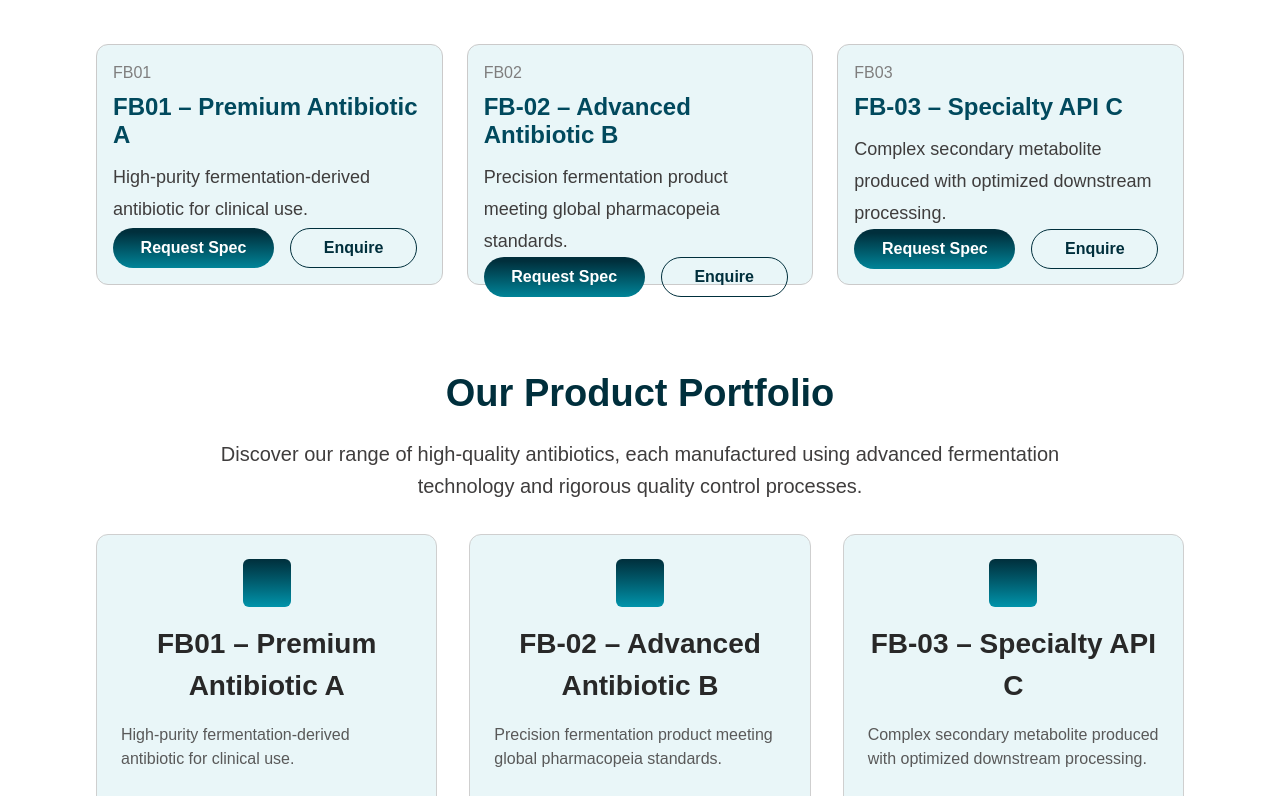
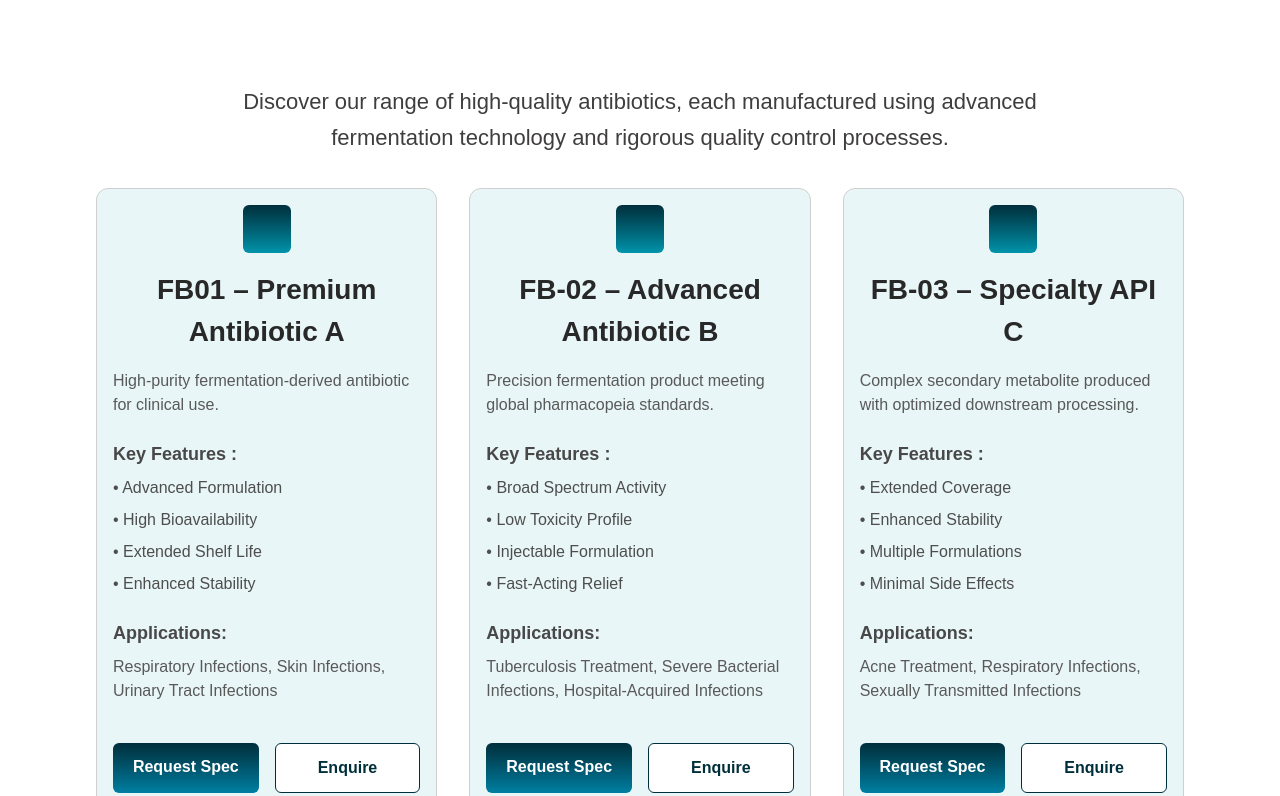
Before and after one commit to koushikamboru/fermac-bio_web, a Next.js app: page /products in a window 1280 px wide. Shown: the part 284-1080 px from the top of the page. Built offline with nearby package versions, Linux system fonts and the light colour scheme.

Commit message:
Refactor Products and ProductsIntro components to streamline product display and enhance user navigation

```diff
--- a/src/components/Products.tsx
+++ b/src/components/Products.tsx
@@ -50,36 +50,19 @@ export default function Products() {
             <p className="mt-4 text-[22px] leading-9 text-[#3E3E3E] max-w-[1117px] mx-auto">Explore our fermentation‑based API portfolio, crafted with precision, purity, and industry‑grade performance. Each product undergoes advanced fermentation, stringent quality checks, and optimized downstream processing to ensure consistency, safety, and global compliance.</p>
           </div>
 
-        {/* Cards row */}
-        <div className="flex flex-col lg:flex-row items-stretch gap-6 justify-center mt-10">
-          {products.map((product, index) => (
-            <div key={index} className="relative w-full lg:w-[414px] h-[241px] bg-[#E9F6F8] border border-[#CBCACA] rounded-[12px] p-4 flex flex-col">
-              <div className="text-[#7F7E7E] font-inter text-[16px]">{`FB0${index + 1}`}</div>
-              <h3 className="font-poppins font-semibold text-[24px] leading-7 text-[#01495D] mt-2">{product.name}</h3>
-              <p className="text-[#3F3D3D] text-[18px] leading-8 mt-3 max-w-[324px]">{product.description}</p>
-
-              <div className="mt-auto flex items-center gap-4">
-                <button className="w-[161px] h-[40px] rounded-[22px] flex items-center justify-center text-white font-inter font-semibold text-[16px]" style={{background: 'linear-gradient(180deg, #002F3C 10.1%, #008498 100%)'}}>
-                  Request Spec
-                </button>
-
-                <button className="w-[127px] h-[40px] rounded-[22px] border border-[#002F3C] text-[#002F3C] font-inter font-semibold text-[16px]">Enquire</button>
-              </div>
-            </div>
-          ))}
-        </div>
+        {/* Removed short summary cards here to avoid duplication; showing detailed portfolio only */}
 
         {/* Product Portfolio Section */}
         <div className="mt-20 bg-white">
           <div className="text-center mb-8">
-            <h3 className="font-poppins font-semibold text-[38px] text-[#002F3C] mx-auto">Our Product Portfolio</h3>
-            <p className="mt-4 text-[20px] leading-8 text-[#3F3D3D] max-w-[860px] mx-auto">Discover our range of high-quality antibiotics, each manufactured using advanced fermentation technology and rigorous quality control processes.</p>
+           {/* <h3 className="font-poppins font-semibold text-[38px] text-[#002F3C] mx-auto">Our Product Portfolio</h3>*/}
+            <p className="mt-4 text-[22px] leading-9 text-[#3F3D3D] max-w-[860px] mx-auto">Discover our range of high-quality antibiotics, each manufactured using advanced fermentation technology and rigorous quality control processes.</p>
           </div>
 
           <div className="grid grid-cols-1 md:grid-cols-3 gap-8">
             {/* Each product detailed card */}
             {products.map((p, i) => (
-              <div key={i} className="bg-[#E9F6F8] border border-[#CFCFCF] rounded-[12px] p-6">
+              <div key={i} className="bg-[#E9F6F8] border border-[#CFCFCF] rounded-[12px] p-4 flex flex-col h-full min-h-[420px]">
                 <div className="w-12 h-12 bg-gradient-to-b from-[#002F3C] to-[#0094AB] rounded-md mx-auto mb-4" />
                 <h4 className="text-[28px] font-inter font-semibold text-[#282828] text-center">{p.name.split('–')[0].trim() === `FB0${i+1}` ? p.name : p.name}</h4>
                 <p className="text-[16px] leading-6 text-[#595959] mt-4">{p.description}</p>
@@ -96,8 +79,20 @@ export default function Products() {
                   <p className="text-[16px] text-[#595959] mt-2">{p.applications}</p>
                 </div>
 
-                <div className="mt-6">
-                  <Link href="/contact" className="inline-block w-full text-center py-3 rounded-md bg-gradient-to-b from-[#002F3C] to-[#007FA2] text-white font-inter font-semibold">Learn More</Link>
+                <div className="mt-10 flex gap-4">
+                  <Link
+                    href={`/contact?product=${encodeURIComponent(p.name)}&action=request-spec`}
+                    className="inline-block w-1/2 text-center py-3 rounded-md bg-gradient-to-b from-[#002F3C] to-[#007FA2] text-white font-inter font-semibold"
+                  >
+                    Request Spec
+                  </Link>
+
+                  <Link
+                    href={`/contact?product=${encodeURIComponent(p.name)}&action=enquire`}
+                    className="inline-block w-1/2 text-center py-3 rounded-md border border-[#002F3C] text-[#002F3C] font-inter font-semibold bg-white"
+                  >
+                    Enquire
+                  </Link>
                 </div>
               </div>
             ))}
--- a/src/components/ProductsIntro.tsx
+++ b/src/components/ProductsIntro.tsx
@@ -1,19 +1,5 @@
+import Link from 'next/link';
 import React from 'react';
-
-const products = [
-  {
-    name: 'FB01 – Premium Antibiotic A',
-    description: 'High-purity fermentation-derived antibiotic for clinical use.',
-  },
-  {
-    name: 'FB-02 – Advanced Antibiotic B',
-    description: 'Precision fermentation product meeting global pharmacopeia standards.',
-  },
-  {
-    name: 'FB-03 – Specialty API C',
-    description: 'Complex secondary metabolite produced with optimized downstream processing.',
-  },
-];
 
 export default function ProductsIntro() {
   return (
@@ -23,23 +9,14 @@ export default function ProductsIntro() {
         <p className="mt-4 text-[22px] leading-9 text-[#3E3E3E] max-w-[1117px] mx-auto">Explore our fermentation‑based API portfolio, crafted with precision, purity, and industry‑grade performance. All products manufactured by specialty fermentation, stringent quality checks, and Optimized Downstream processing to ensure consistency, safety, Purity and Global compliance.</p>
       </div>
 
-      {/* Cards row */}
-      <div className="flex flex-col lg:flex-row items-stretch gap-6 justify-center mt-10 px-6">
-        {products.map((product, index) => (
-          <div key={index} className="relative w-full lg:w-[414px] h-[241px] bg-[#E9F6F8] border border-[#CBCACA] rounded-[12px] p-4 flex flex-col">
-            <div className="text-[#7F7E7E] font-inter text-[16px]">{`FB0${index + 1}`}</div>
-            <h3 className="font-poppins font-semibold text-[24px] leading-7 text-[#01495D] mt-2">{product.name}</h3>
-            <p className="text-[#3F3D3D] text-[18px] leading-8 mt-3 max-w-[324px]">{product.description}</p>
-
-            <div className="mt-auto flex items-center gap-4">
-              <button className="w-[161px] h-[40px] rounded-[22px] flex items-center justify-center text-white font-inter font-semibold text-[16px]" style={{ background: 'linear-gradient(180deg, #002F3C 10.1%, #008498 100%)' }}>
-                Request Spec
-              </button>
-
-              <button className="w-[127px] h-[40px] rounded-[22px] border border-[#002F3C] text-[#002F3C] font-inter font-semibold text-[16px]">Enquire</button>
-            </div>
-          </div>
-        ))}
+      {/* Simplified CTA row for homepage: single Explore button that navigates to /products */}
+      <div className="flex justify-center mt-10 px-6">
+        <Link
+          href="/products"
+          className="bg-[#00BEDB] hover:bg-[#00aebd] text-white px-10 py-4 rounded-[10px] font-inter font-semibold text-[18px] shadow-lg"
+        >
+          Explore Products
+        </Link>
       </div>
     </section>
   );
```
